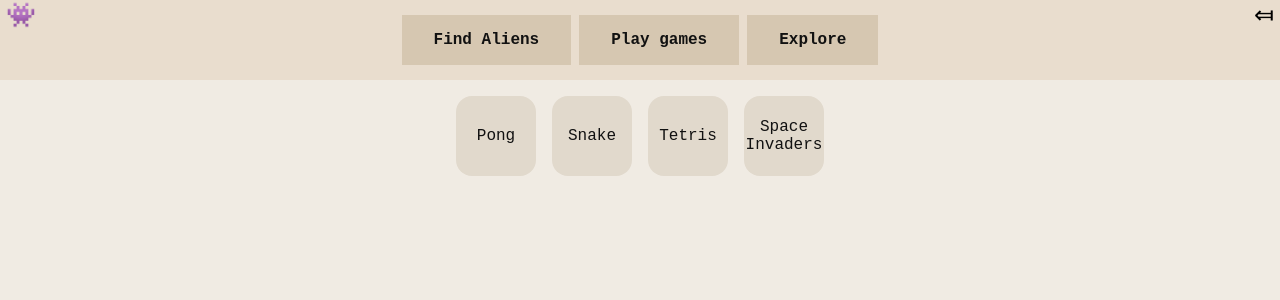
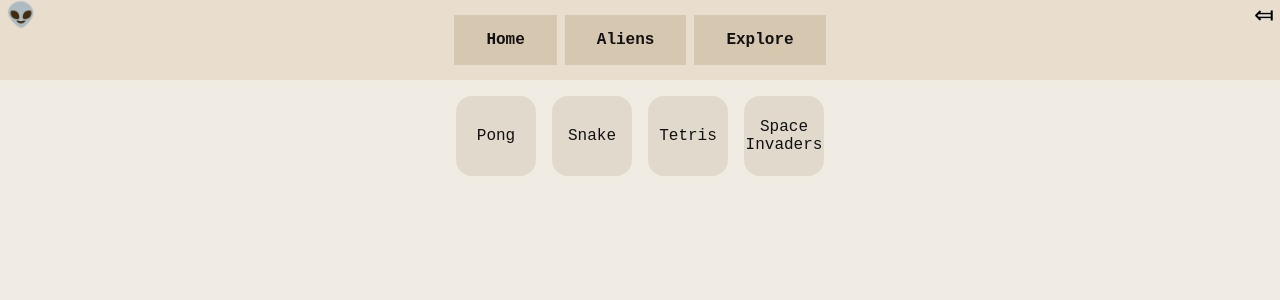
Before and after one commit to SoMir0/alien-project, a Svelte app: page / in a window 1280 px wide. Shown: the top 300 px of the page. Built offline with nearby package versions, Linux system fonts and the light colour scheme.

Commit message:
added routing

```diff
--- a/package.json
+++ b/package.json
@@ -12,5 +12,8 @@
     "@sveltejs/vite-plugin-svelte": "^1.0.1",
     "svelte": "^3.49.0",
     "vite": "^3.0.0"
+  },
+  "dependencies": {
+    "svelte-routing": "^1.6.0"
   }
 }
--- a/src/App.svelte
+++ b/src/App.svelte
@@ -10,18 +10,14 @@ let chatExtended = false;
 <main>
   <div class="container" style={chatExtended ? "margin-right: 17rem" : ""}>
     <Navbar />
-    <button class="toggleButton left" on:click={() => {profileExtended = !profileExtended}}>👾</button>
+    <button class="toggleButton left" on:click={() => {profileExtended = !profileExtended}}>👽</button>
     <button class="toggleButton right" on:click={() => {chatExtended = !chatExtended}}>{#if chatExtended}⤫{:else}⤆{/if}</button>
-    <div class="game-list">
-      <a href="/" class="game">Pong</a>
-      <a href="/" class="game">Snake</a>
-      <a href="/" class="game">Tetris</a>
-      <a href="/" class="game">Space Invaders</a>
-    </div>
   </div>
+
   <aside class="profile" style={profileExtended ? "" : "left: -17rem"}>
     <Profile />
   </aside>
+
   <aside class="chat" style={chatExtended ? "" : "right: -17rem"}>
     <Chat />
   </aside>
@@ -56,29 +52,6 @@ aside {
   margin-top: 5rem;
 }
 
-.container .game-list {
-  display: flex; flex-direction: row; flex-wrap: wrap;
-  gap: 1rem;
-}
-
-.game {
-  display: flex; align-items: center; justify-content: center;
-  text-align: center;
-  text-decoration: none;
-  color: #111;
-  background: #e1d9cc;
-  width: 5rem; height: 5rem;
-  border-radius: 1rem;
-  user-select: none;
-  cursor: pointer;
-  transition: 150ms ease-in-out;
-}
-
-.game:hover {
-  transform: translatey(-10%);
-  box-shadow: #2229 0 5px 1rem;
-}
-
 .container .toggleButton {
   position: absolute;
   top: 0;
--- a/src/lib/Navbar.svelte
+++ b/src/lib/Navbar.svelte
@@ -1,8 +1,29 @@
-<nav class="navigation">
-    <a href="/">Find Aliens</a>
-    <a href="/">Play games</a>
-    <a href="/">Explore</a>
-</nav>
+<script>
+import { Router, link, Route } from "svelte-routing";
+
+import Games from '../routes/Games.svelte';
+import Aliens from '../routes/Aliens.svelte';
+import Explore from '../routes/Explore.svelte';
+
+function getProps() {
+  return { class: 'navlink' }
+}
+
+export let url = '';
+</script>
+
+<Router url="{url}">
+  <nav class="navigation">
+    <a href="/" class="navlink" use:link>Home</a>
+    <a href="/aliens" class="navlink" use:link>Aliens</a>
+    <a href="/explore" class="navlink" use:link>Explore</a>
+  </nav>
+  <div>
+    <Route path="/"><Games /></Route>
+    <Route path="aliens" component="{Aliens}" />
+    <Route path="explore" component="{Explore}" />
+  </div>
+</Router>
 
 <style>
     .navigation {
@@ -15,7 +36,7 @@
         top: 0;
     }
 
-    .navigation a {
+    .navlink {
         text-decoration: none;
         background-color: #d6c7b1;
         font-weight: bold;
--- /dev/null
+++ b/src/routes/Aliens.svelte
@@ -0,0 +1 @@
+<h1>Aliens</h1>
--- /dev/null
+++ b/src/routes/Explore.svelte
@@ -0,0 +1 @@
+<h1>Explore</h1>
--- /dev/null
+++ b/src/routes/Games.svelte
@@ -0,0 +1,33 @@
+<div class="game-list">
+  <a href="/" class="game">Pong</a>
+  <a href="/" class="game">Snake</a>
+  <a href="/" class="game">Tetris</a>
+  <a href="/" class="game">Space Invaders</a>
+</div>
+
+<style>
+
+.game-list {
+  display: flex; flex-direction: row; flex-wrap: wrap;
+  gap: 1rem;
+}
+
+.game {
+  display: flex; align-items: center; justify-content: center;
+  text-align: center;
+  text-decoration: none;
+  color: #111;
+  background: #e1d9cc;
+  width: 5rem; height: 5rem;
+  border-radius: 1rem;
+  user-select: none;
+  cursor: pointer;
+  transition: 150ms ease-in-out;
+}
+
+.game:hover {
+  transform: translatey(-10%);
+  box-shadow: #2229 0 5px 1rem;
+}
+
+</style>
```
Also changed, not shown: 1 other file (tests, documents, lock files or other folders).
